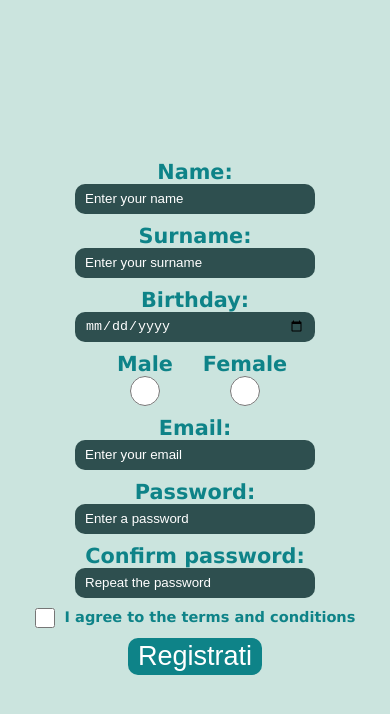
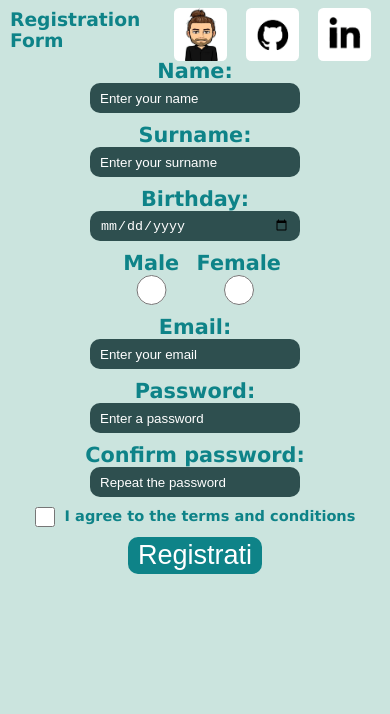
Before and after one commit to WSMomo/registrationForm, a plain HTML site: page index.html in a window 390 px wide. Drawn offline with Linux system fonts and the light colour scheme.

Commit message:
sistemati problemi visibilità mobile

```diff
--- a/assets/css/style.css
+++ b/assets/css/style.css
@@ -3,6 +3,7 @@
     margin: 0;
     padding: 0;
 }
+
 body{
     width: 100vw;
     height: 100vh;
@@ -17,12 +18,57 @@ body{
     color: #0E8388;
 }
 
+/* header */
+header{
+    position: fixed;
+    display: flex;
+    align-items: center;
+    height: 7vh;
+    width: 100vw;
+    top: 0;
+    justify-content: space-between;
+    z-index: 1;
+    background-color: #CBE4DE;
+}
+h1{
+    padding: 0 10px;
+    font-size: 0.9em;
+}
+.social{
+    display: flex;
+    justify-content: center;
+    align-items: center;
+    height: 100%;
+}
+.social a{
+    display: flex;
+    justify-content: center;
+    align-items: center;
+    height: 100%;
+    margin-right: 19px;
+}
+.icons {
+    margin-top: 10px;
+    height: 90%;
+    border-radius: 10%;
+    border: none;
+}
+
+.icons:hover{
+    scale: 1.1;
+}
+
+main{
+    margin-top: 7vh;
+    height: 93vh;
+}
+
 form{
     display: flex;
     flex-direction: column;
     justify-content: center;
     align-items: center;
-    width: 400px;
+    width: 350px;
 }
 
 form div{
@@ -93,4 +139,19 @@ button:hover{
 #registration-preview{
     display: flex;
     flex-direction: column;
+    justify-content: center;
+    align-items: center;
 }
+
+.error-message {
+    color: rgb(185, 16, 16);
+    font-size: 0.8em;
+}
+
+.error-message ul{
+    width: 60%;
+    display: flex;
+    flex-direction: column;
+    justify-content: center;
+    align-items: center;
+}
--- a/assets/js/main.js
+++ b/assets/js/main.js
@@ -44,7 +44,7 @@ function renderPreview(uName, surname, bday, male, email, pw, confirmPw){
 }
 
 function validateInputForm(uName, surname, bday, email, pw, confirmPw){
-    registrationPreview.style.color = 'red';
+    registrationPreview.classList.add('error-message');
     if(!validateTextInput(uName)){
         console.log("Please enter a valid name");
         registrationPreview.innerHTML = "Please enter a valid name!";
@@ -63,7 +63,7 @@ function validateInputForm(uName, surname, bday, email, pw, confirmPw){
         return;
     } else if(!validatePasswordSecurity(pw)){
         console.log("Please enter a valid Password. Password must be at least 8 character")
-        registrationPreview.innerHTML = `Please enter a valid Password! Password:
+        registrationPreview.innerHTML = `Please enter a valid Password! <br>Password:
         <ul>
         <li>Must contain at least one uppercase letter;</li>
         <li>Must contain at least one lowercase letter;</li>
@@ -77,7 +77,7 @@ function validateInputForm(uName, surname, bday, email, pw, confirmPw){
         registrationPreview.innerHTML = "Your password is different from your confirmation password!";
         return;
     }
-    registrationPreview.style.color = '#0E8388';
+    registrationPreview.classList.remove('error-message');
     renderPreview(uName, surname, userBirthday.value, userGenderMale.checked, userEmail.value, userPassword.value, userPasswordConfirmation.value);
 }
 
--- a/index.html
+++ b/index.html
@@ -4,10 +4,24 @@
     <meta charset="UTF-8">
     <meta http-equiv="X-UA-Compatible" content="IE=edge">
     <meta name="viewport" content="width=device-width, initial-scale=1.0">
-    <title>User Registration</title>
+    <title>Registration Form</title>
     <link rel="stylesheet" href="assets/css/style.css">
 </head>
 <body>
+    <header>
+        <div>
+            <h1>Registration Form</h1>
+        </div>
+        <div class="social">
+            <a href="https://wsmomo.github.io/Portfolio-Marco-Momo/" title="Website"><img class="icons"
+                    src="assets/img/icons/marcoMomoHome.png" alt="my website"></a>
+            <a href="https://github.com/wsmomo/" title="GitHub"><img class="icons" src="assets/img/icons/gitHub.png"
+                    alt="Github"></a>
+            <a href="https://www.linkedin.com/in/marco-momo-61b08a159/?original_referer=https%3A%2F%2Fwsmomo.github.io%2F"
+                title="Linkedin"><img class="icons" src="assets/img/icons/linkedin.png" alt="Linkedin"></a>
+        </div>
+    </header>
+    <main>
         <form id="registration-form" action="#">
             <div>
                 <label for="user-name">Name:</label>
@@ -53,6 +67,8 @@
         <div id="registration-preview">
 
         </div>
+    </main>
+
     <script src="assets/js/main.js"></script>
 </body>
 </html>
```
Also changed, not shown: assets/img/icons/gitHub.png (added), assets/img/icons/linkedin.png (added), assets/img/icons/marcoMomoHome.png (added). Lines whose indentation alone changed are shown as unchanged.
